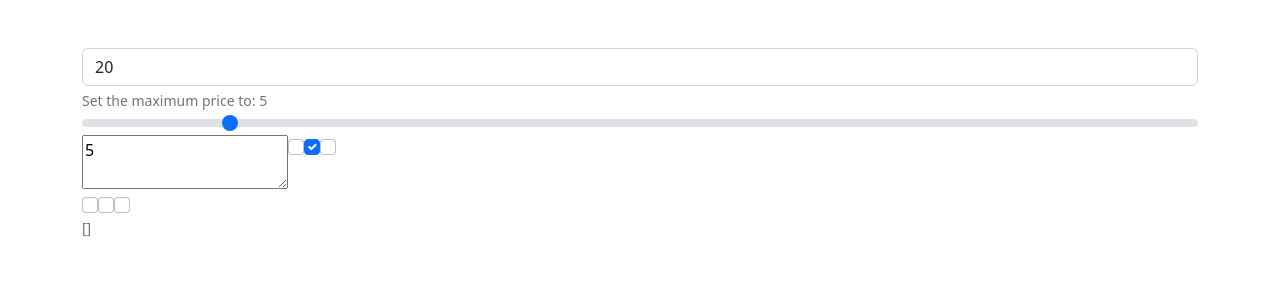
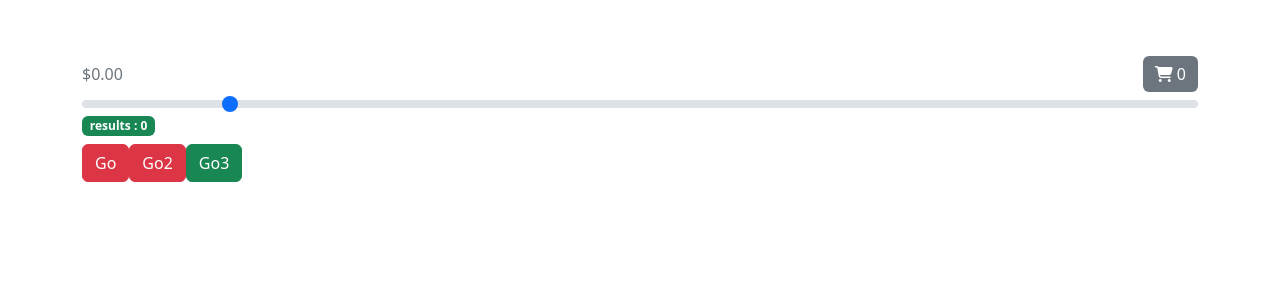
Before and after one commit to georgelouk/vue, a PHP site: page / in a window 1280 px wide. Shown: the top 300 px of the page. Run offline with PHP 8.4, Linux system fonts and the light colour scheme; some libraries are stand-ins or nearby versions.

Commit message:
Update index.php

```diff
--- a/index.php
+++ b/index.php
@@ -13,14 +13,11 @@
 
     <div id="app">
 
+<nav class="navbar navbar-light sticky-top mr-3">
 
-
+<!--
     <input v-model="max" type="number" class="form-control" id="max-price" aria-describedby="maxH" />
     <div id="maxHelp" class="form-text">Set the maximum price to: {{maximus}}</div>
-
-
-    <input type="range" class="form-range" min="1" max="150" v-model="max">
-
     <textarea v-model="maximus"></textarea>
 
     <input type="checkbox" class="form-check-input" v-model="maximus" true-value="15" false-value="0">
@@ -34,20 +31,53 @@
     <input type="checkbox" value="second" class="form-check-input" v-model="myCheckboxes">
     <input type="checkbox" value="third" class="form-check-input" v-model="myCheckboxes">
     <div class="form-text">{{myCheckboxes}}</div>
+-->
 
-      <template v-for="(item, myIndex) in products">
-        <div v-if="item.price < Number(max)" id="display-list" class="row d-flex mb-3 align-items-center" :key="item.id">
+    <span class="font-weight-bold" :class="totalColor">{{currency(cartTotal)}}</span>
+    <button
+    :style="warningObject"
+    class="btn ml-3"
+      @click="displayCart = !displayCart"
+      :class="cartBtn"
+    id="cartDropdown"
+    aria-haspopup="true"
+    aria-expanded="false"
+      >
+
+    <i class="fas fa-shopping-cart mr-1"></i>
+        {{cart.length}}
+    </button>
+
+    <div v-if="displayCart" class="list-group" aria-labelledby="cardDropdown">
+      <div v-for="(item, index) in cart" :key="index" class="list-group-item d-flex justify-content-between">
+        <div>{{item.name}}</div>
+        <div class="ml-3 font-weight-bold">{{currency(item.price)}}</div>
+      </div>
+    </div>
+
+
+    <input type="range" class="form-range" min="1" max="150" v-model.number="max">
+    <div class="badge bg-success ml-3">results : {{FilteredProds.length}}</div>
+</nav>
+
+<btn label="Go" type="danger"></btn>
+<btn label="Go2" type="danger"></btn>
+<btn label="Go3" type="success"></btn>
+
+      <template v-for="(item, myIndex) in FilteredProds">
+        <!-- <div v-if="item.price < Number(max)" id="display-list" class="row d-flex mb-3 align-items-center" :key="item.id"> useless meta to filtro-->
           <div class="col-sm-4">
             <img class="img-fluid d-block" :src="item.image" alt="name">
           </div>
           <div class="col">
             <p>{{myIndex + 1}}</p>
+            <button :style="borderStyle" @click="addToCart(item)" class="btn btn-success">+</button>
             <h3 class="text-info">{{item.name}}</h3>
             <p class="mb-0">{{item.description}}</p>
-            <div class="h5 float-right">{{item.price}}</div>
+            <div class="h5 float-right">{{currency(item.price)}}</div>
             </div>
           </div>
-        </div>
+        <!-- </div> -->
       </template>
 
 
@@ -57,6 +87,18 @@
         const App = {
           data() {
             return {
+              show: true,
+              btnColor: 'btn-success',
+              totalColor: 'text-secondary',
+              salesBtn: 'btn-secondary',
+              warningObject: {
+                backgroundColor: 'auto',
+                border: 'transparent'
+              },
+              borderStyle: {
+                borderRadius: '50%',
+                border: '3px solid darkgreen'
+              },
               checking:true,
               withValue: null,
               myCheckboxes: [],
@@ -65,39 +107,73 @@
               message: 'Bamboo Thermal Ski Coat',
               description: 'Hello my freind',
               imgSrc: 'test.png',
-              products : [
-            {
-              "id": "532",
-              "name": "Slicker Jacket",
-              "description": "Wind and rain are no match for our organic bamboo slicker jacket for men and women. Triple stitched seams, zippered pockets, and a stay-tight hood are just a few features of our best-selling jacket.",
-              "price": "125",
-              "image_title": "slicker-jacket_lynda_29941",
-              "image": "https://hplussport.com/wp-content/uploads/2016/12/slicker-jacket_LYNDA_29941.jpg"
+              products : [],
+              cart: [],
+              displayCart: false
+            }
+          },
+          created() {
+            fetch("https://hplussport.com/api/products/order/price").then(response => response.json()).then (data => { this.products = data;})
+          },
+          computed: {
+            cartBtn() {
+              return {
+                'btn-secondary' : this.cartTotal <= 100,
+                'btn-success' : this.cartTotal > 100,
+                'btn-danger' : this.cartTotal > 200
+              }
             },
-            {
-              "id": "530",
-              "name": "Bamboo Thermal Ski Coat",
-              "description": "You'll be the most environmentally conscious skier on the slopes - and the most stylish - wearing our fitted bamboo thermal ski coat, made from organic bamboo with recycled plastic down filling.",
-              "price": "99",
-              "image": "https://hplussport.com/wp-content/uploads/2016/12/ski-coat_LYNDA_29940.jpg"
+            FilteredProds() {
+              return this.products.filter( item => (item.price < this.max))
             },
-            {
-              "id": "516",
-              "name": "Unisex Thermal Vest",
-              "description": "Our thermal vest, made from organic bamboo with recycled plastic down filling, is a favorite of both men and women. You'll help the environment, and have a wear-easy piece for many occasions.",
-              "price": "95",
-              "image": "https://hplussport.com/wp-content/uploads/2016/12/unisex-thermal-vest_LYNDA_29944.jpg"
+            cartTotal() {
+              return this.cart.reduce((inc, item) => Number(item.price) + inc, 0)
             }
-          ]
+          },
+          methods: {
+            transitionColor(el) {
+              this.totalColor = 'text-danger';
+            },
+            resetColor() {
+              this.totalColor = 'text-secondary';
+            },
+            addToCart(product) {
+              this.cart.push(product);
+              if (this.cartTotal >=100) {this.salesBtn = 'btn-success'}
+            },
+            currency(price) {
+              return `$${Number.parseFloat(price).toFixed(2)}`;
             }
           }
+
         }
 
+        app=Vue.createApp(App);
 
-      Vue.createApp(App).mount('#app')
+        app.component('btn', {
+          props: ['label', 'type'],
+          template: `<button :class="['btn','btn-' + (type || 'secondary')]">{{label}}</button>`
+        });
+
+        app.component('btnGroup', {
+          props: ['label', 'type'],
+          template: `<div class="btn-group" role="group" aria-label="label">
+            <btn v-for="item in items" :label="item.label" :type="item.type"></btn>
+          </div>`
+        });
+
+        app.mount('#app');
 
 
 </script>
 
 </body>
+<style>
+  .dropdown-enter-active, .dropdown-leave-active {
+    transition: all, 5s ease-in-out;
+  }
+  .dropdown-enter-from, .dropdown-enter-to {
+   opacity:0; transform(-100px);
+  }
+</style>
 </html>
```
